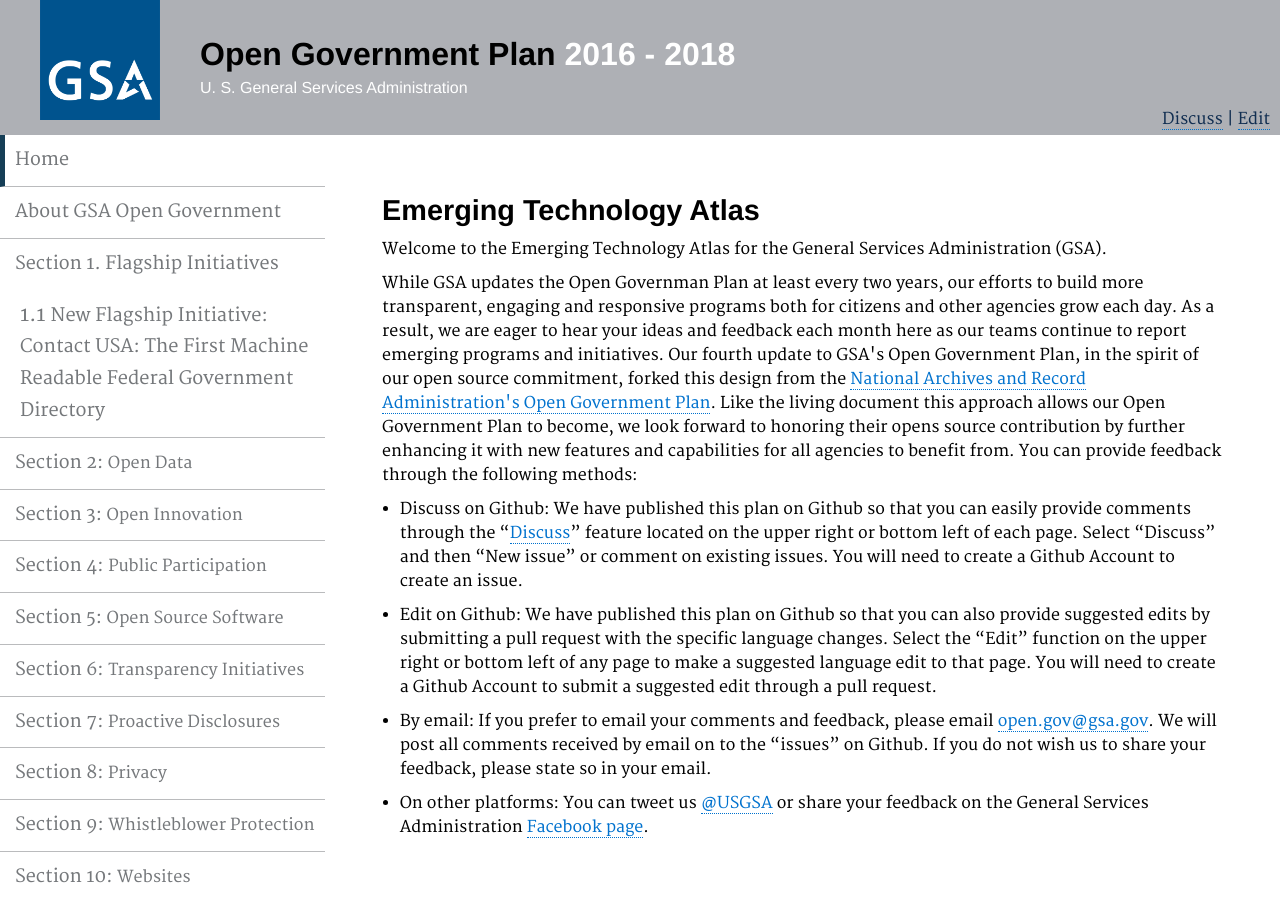
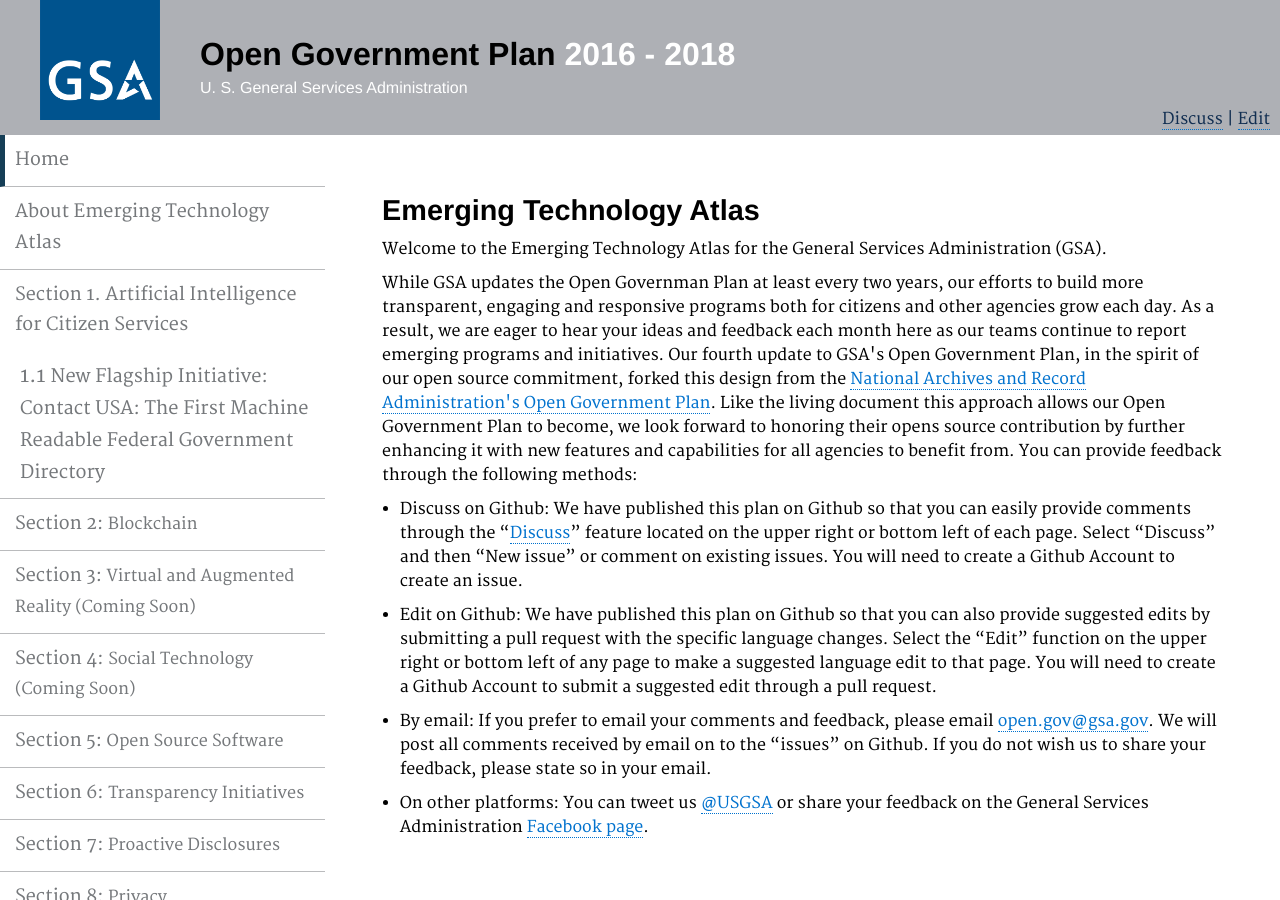
Before and after one commit to GSA/emerging-technology-atlas, a Jekyll site: the page built from pages/index.md, in a window 1280 px wide and 900 px high. Built offline with Jekyll 4.4.1, drawn with Linux system fonts in a browser that asks for light colours.

Commit message:
Update _config.yml

```diff
--- a/_config.yml
+++ b/_config.yml
@@ -37,22 +37,22 @@ branch: gh-pages
 navigation:
 - text: "Home"
   url: /
-- text: "About GSA Open Government"
+- text: "About Emerging Technology Atlas"
   url: /summary/
-- text: "Section 1. Flagship Initiatives"
+- text: "Section 1. Artificial Intelligence for Citizen Services"
   url: /ongoingflagship/
 
   sub_navigation:
   - text: "1.1 <span>New Flagship Initiative: Contact USA: The First Machine Readable Federal Government Directory</span>"
     url: /newflagship/
 
-- text: "Section 2: <span>Open Data</span>"
+- text: "Section 2: <span>Blockchain</span>"
   url: /opendata/
 
-- text: "Section 3: <span>Open Innovation</span>"
+- text: "Section 3: <span>Virtual and Augmented Reality (Coming Soon)</span>"
   url: /openinnovation/
 
-- text: "Section 4: <span>Public Participation</span>"
+- text: "Section 4: <span>Social Technology (Coming Soon)</span>"
   url: /participation/
 
 - text: "Section 5: <span>Open Source Software</span>"
```
